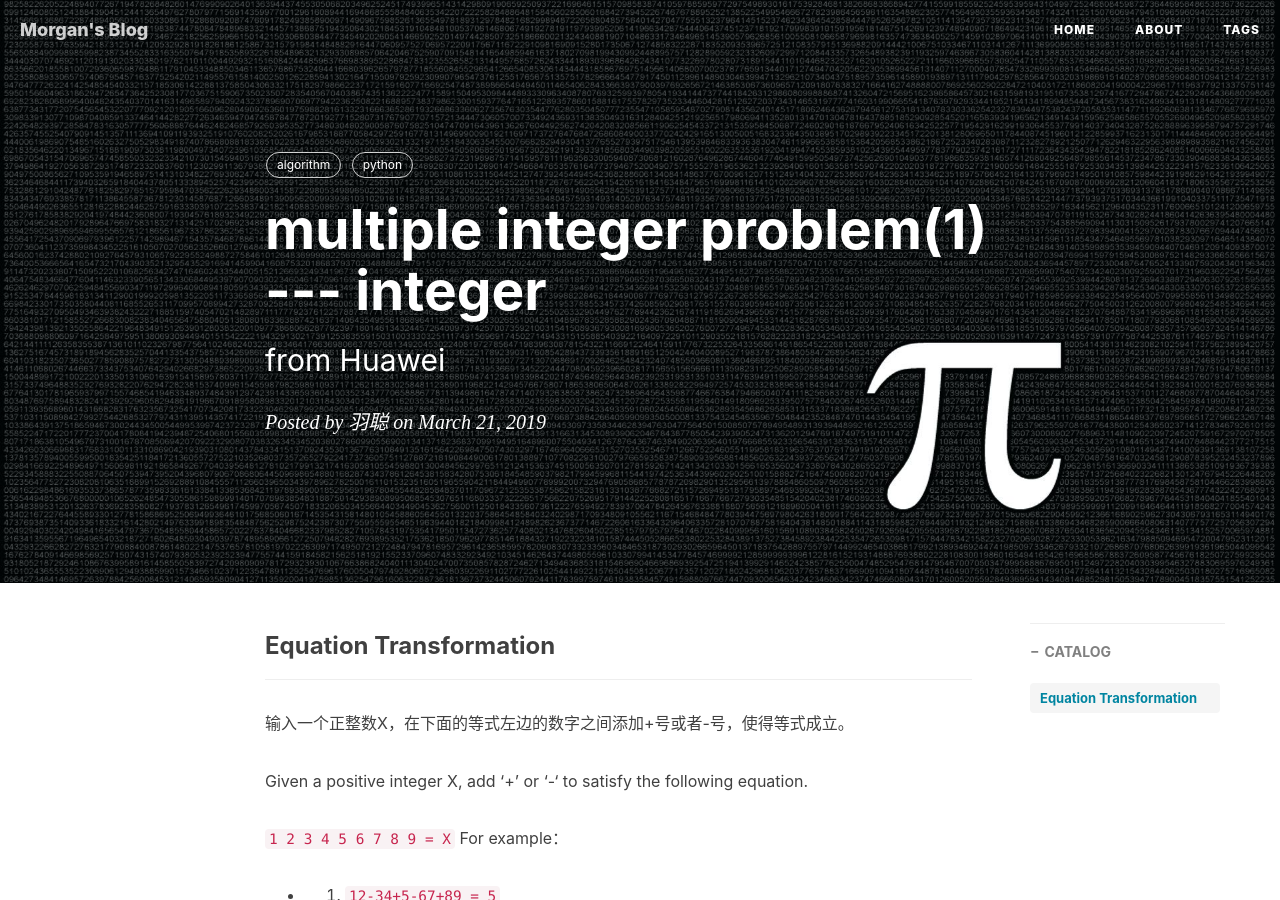
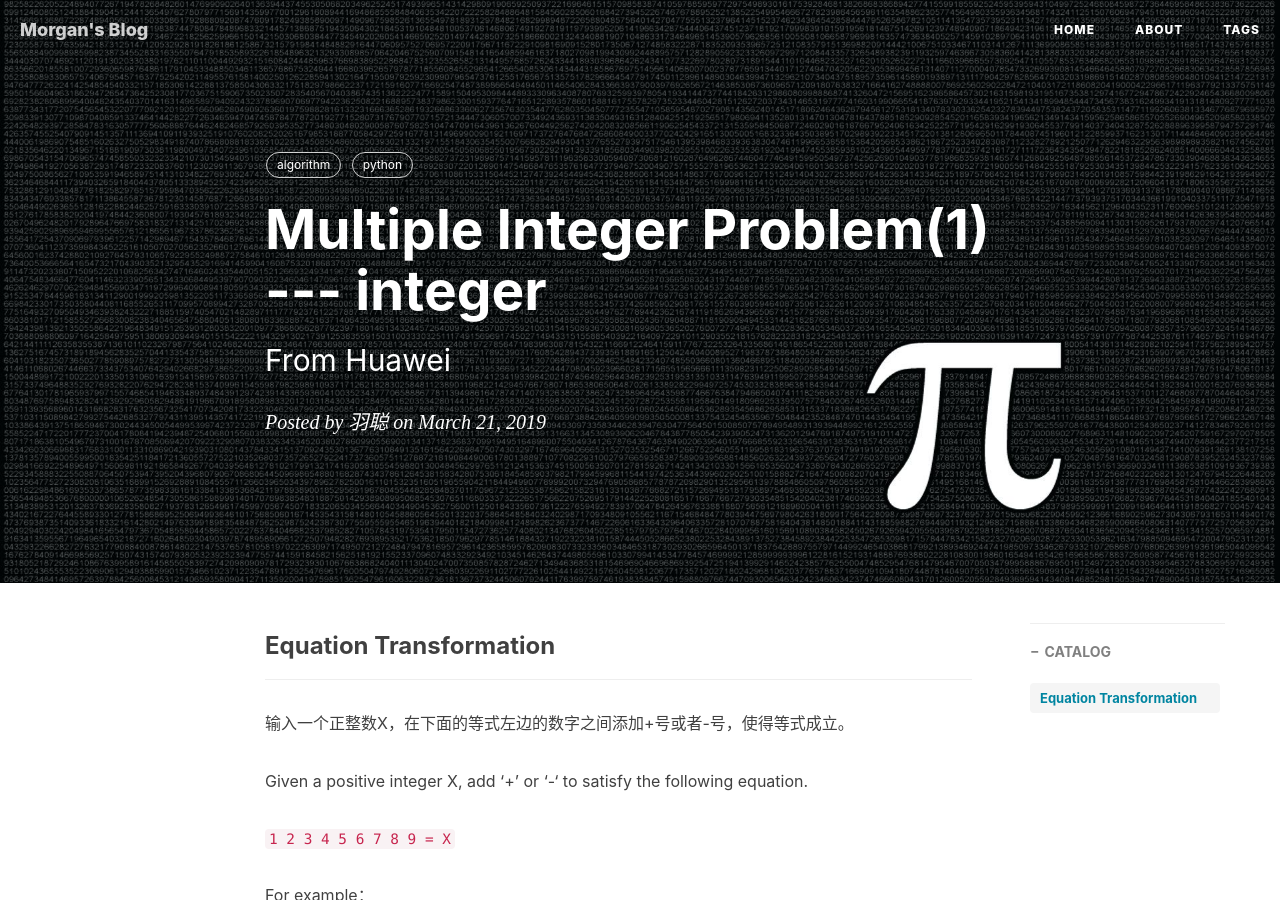
Before and after one commit to cheeseburg/cheeseburg.github.io, a Jekyll site: the page built from _posts/2019-03-21-multiple-integer-problem-1.md, in a window 1280 px wide and 900 px high. Built offline with Jekyll 4.4.1, drawn with Linux system fonts in a browser that asks for light colours; nearby versions of some CDN libraries; comment, search, counter and statistics services are not loaded.

```diff
--- a/_posts/2019-03-21-multiple-integer-problem-1.md
+++ b/_posts/2019-03-21-multiple-integer-problem-1.md
@@ -1,7 +1,7 @@
 ---
 layout:     post                    # 使用的布局（不需要改）
-title:      multiple integer problem(1) --- integer             # 标题
-subtitle:   from Huawei  #副标题
+title:      Multiple Integer Problem(1) --- integer             # 标题
+subtitle:   From Huawei  #副标题
 date:       2019-03-21              # 时间
 author:     羽聪                      # 作者
 header-img: img/equation.jpg    #这篇文章标题背景图片
@@ -20,6 +20,7 @@ tags:                               #标签
 Given a positive integer X, add '+' or '-' to satisfy the following equation.
 
 `1 2 3 4 5 6 7 8 9 = X`
+
 For example：
 
 - 1. `12-34+5-67+89 = 5`
```
